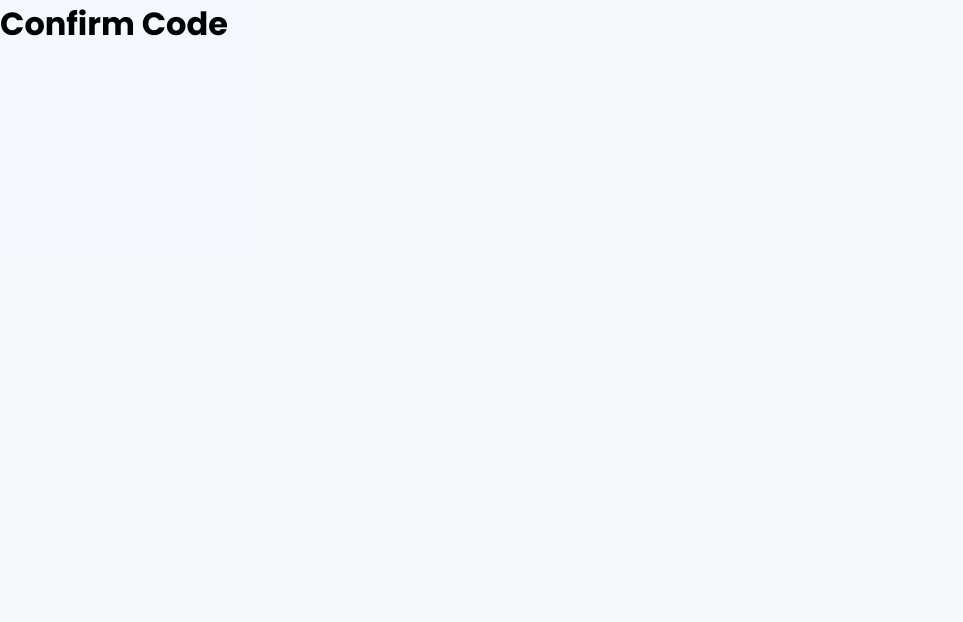
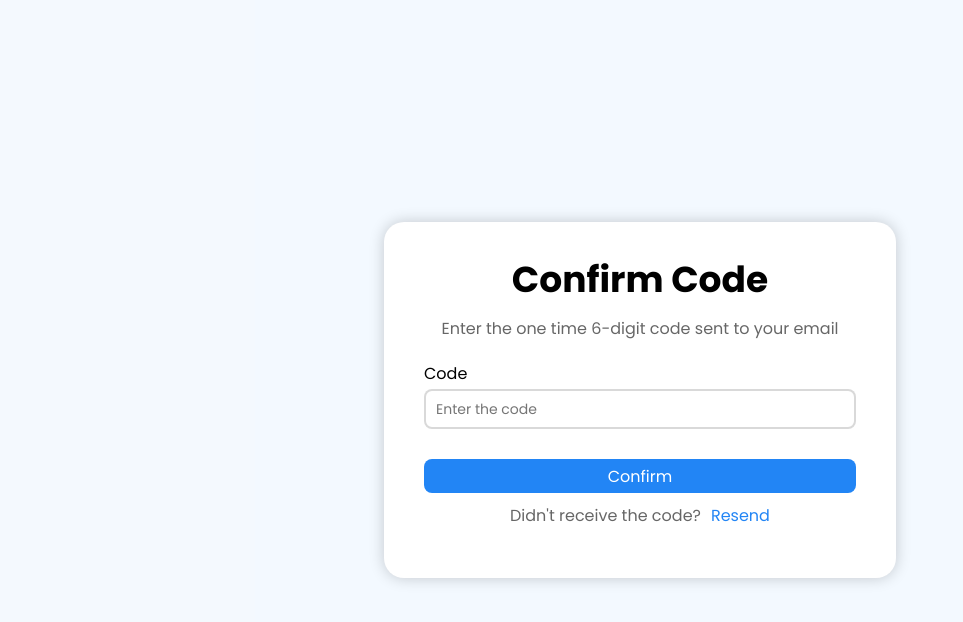
Before and after one commit to tlhalesebaeng/testmaker-frontend, a React (Vite) app: page /password/reset/code in a window 1280 px wide. Shown: the top 622 px of the page, without its empty margins (0-963 px from the left). Built offline with nearby package versions, Linux system fonts and the light colour scheme.

Commit message:
Page views

```diff
--- a/src/features/auth/confirm-code/ConfirmCode.jsx
+++ b/src/features/auth/confirm-code/ConfirmCode.jsx
@@ -1,5 +1,27 @@
+import Button from '../../../components/button/Button.jsx';
+import Input from '../../../components/input/Input.jsx';
+import AuthContainer from '../auth-container/AuthContainer.jsx';
+import AuthQuestion from '../auth-question/AuthQuestion';
+import Form from '../form/Form.jsx';
+
 const ConfirmCode = () => {
-    return <h1>Confirm Code</h1>;
+    const fieldProps = {
+        type: 'text',
+        placeholder: 'Enter the code',
+        labelText: 'Code',
+    };
+
+    const description = 'Enter the one time 6-digit code sent to your email';
+
+    return (
+        <AuthContainer>
+            <Form heading="Confirm Code" description={description}>
+                <Input {...fieldProps} />
+                <Button>Confirm</Button>
+            </Form>
+            <AuthQuestion linkText="Resend">Didn't receive the code?</AuthQuestion>
+        </AuthContainer>
+    );
 };
 
 export default ConfirmCode;
```
